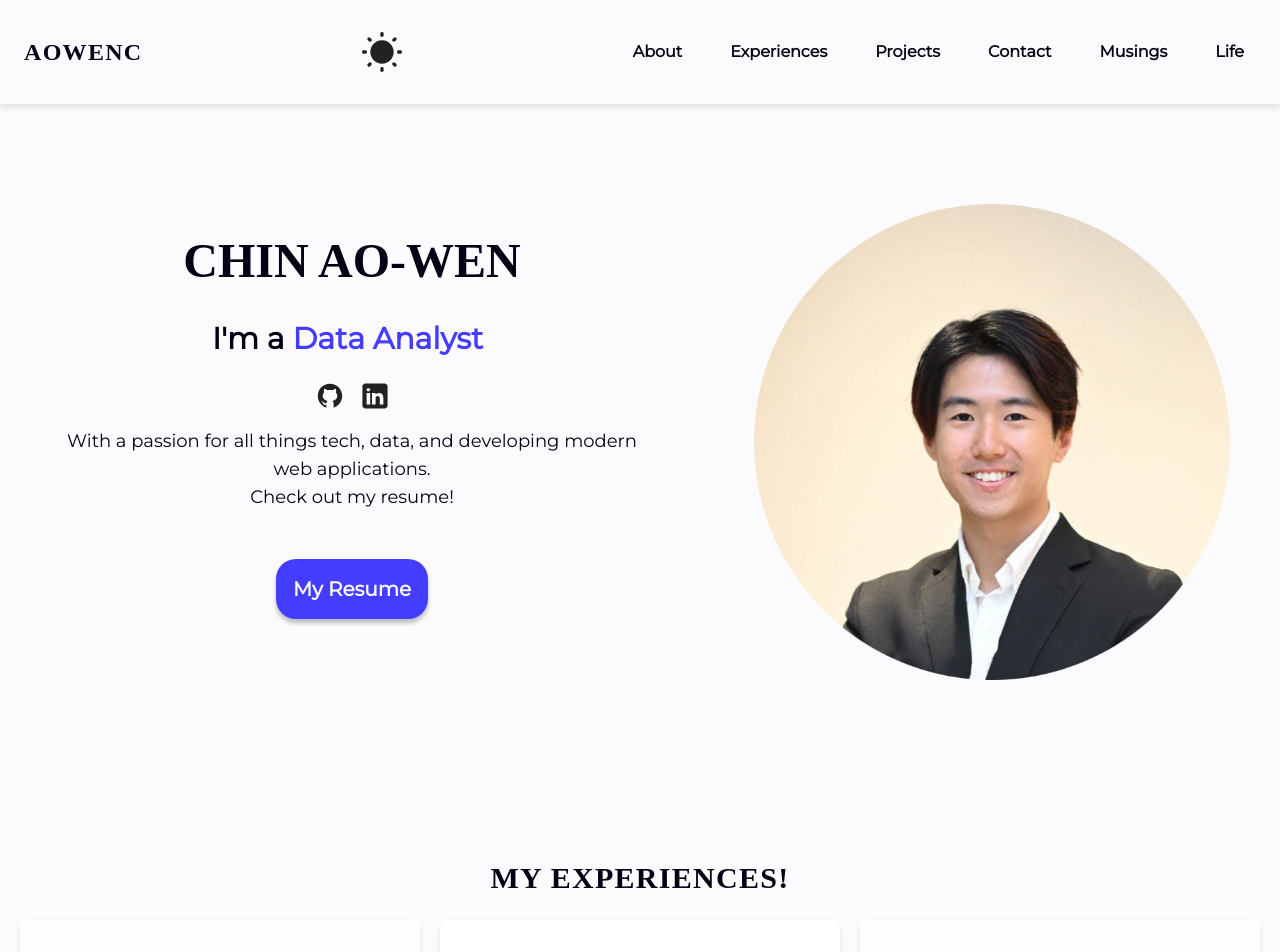
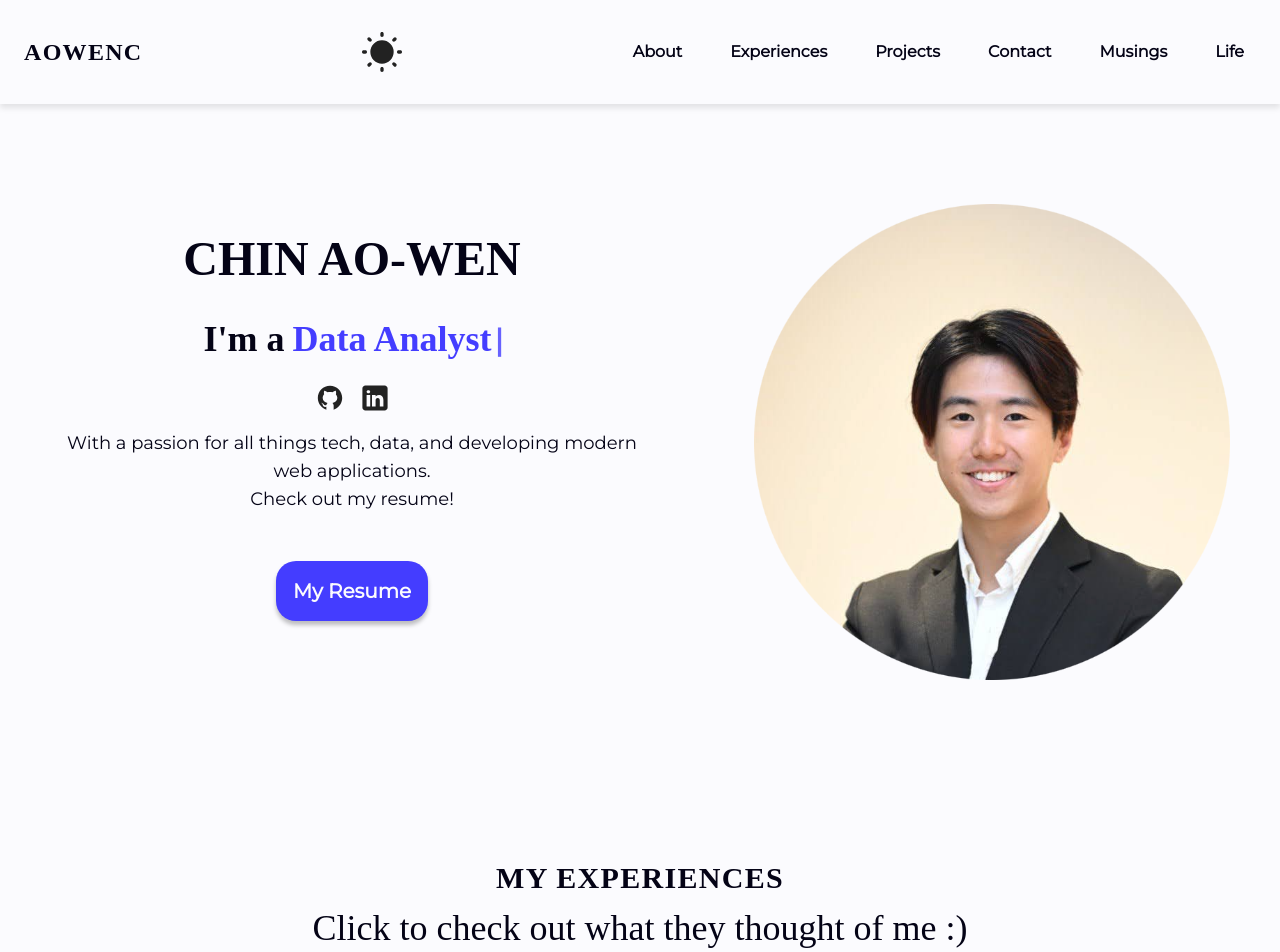
Before and after one commit to Chesh1M/qotd, a React (Vite) app: page / in a window 1280 px wide. Shown: the top 952 px of the page. Built offline with nearby package versions, Linux system fonts and the light colour scheme.

Commit message:
Added in new fonts

```diff
--- a/package.json
+++ b/package.json
@@ -10,6 +10,7 @@
     "preview": "vite preview"
   },
   "dependencies": {
+    "@fontsource-variable/caveat": "^5.2.8",
     "@fontsource-variable/rubik": "^5.1.0",
     "@fontsource/montserrat": "^5.1.0",
     "axios": "^1.7.7",
--- a/src/components/Hero/Hero.jsx
+++ b/src/components/Hero/Hero.jsx
@@ -131,12 +131,21 @@ export const Hero = () => {
           style={{ color: "var(--color-text)" }}
         >
           <span>
-            <span className={`text-3xl`} style={{ color: "var(--color-text)" }}>
+            <span
+              className={`text-4xl`}
+              style={{
+                color: "var(--color-text)",
+                fontFamily: "Caveat Variable",
+              }}
+            >
               I'm a
             </span>
             <span
-              className={`text-3xl ml-2`}
-              style={{ color: "var(--color-accent)" }}
+              className={`text-4xl ml-2`}
+              style={{
+                color: "var(--color-accent)",
+                fontFamily: "Caveat Variable",
+              }}
             >
               {text}
             </span>
--- a/src/components/Testimonials/Testimonials.jsx
+++ b/src/components/Testimonials/Testimonials.jsx
@@ -60,11 +60,17 @@ export const Testimonials = () => {
   return (
     <div className={`${styles.recommendationsContainer}`}>
       <h2
-        className={`text-3xl pb-5 md:pb-6 ${styles.sectionHeader}`}
+        className={`text-3xl pb-2 md:pb-3 ${styles.sectionHeader}`}
         style={{ color: "var(--color-text)" }}
       >
-        My Experiences!
+        My Experiences
       </h2>
+      <p
+        className={`text-4xl pb-5 md:pb-6 ${styles.headerParagraph}`}
+        style={{ color: "var(--color-text)" }}
+      >
+        Click to check out what they thought of me :)
+      </p>
       <div className={`${styles.lettersGrid}`}>
         {lettersData.map((letter, index) => (
           <div
--- a/src/components/Testimonials/Testimonials.module.css
+++ b/src/components/Testimonials/Testimonials.module.css
@@ -11,6 +11,10 @@
   font-weight: 800;
   letter-spacing: 1.3px;
   text-transform: uppercase;
+}
+
+.headerParagraph {
+  font-family: "Caveat Variable";
 }
 
 .lettersGrid {
--- a/src/main.jsx
+++ b/src/main.jsx
@@ -5,6 +5,8 @@ import "./index.css";
 
 import "@fontsource/montserrat";
 import "@fontsource-variable/rubik";
+import "@fontsource-variable/caveat";
+
 import { Theme } from "./components/Theme/Theme.jsx";
 
 createRoot(document.getElementById("root")).render(
--- a/src/vars.css
+++ b/src/vars.css
@@ -11,6 +11,7 @@
   /* Fonts */
   --font-montserrat: "Montserrat";
   --font-rubik: "Rubik";
+  --font-caveat: "Caveat";
 }
 
 [data-theme="dark"] {
```
Also changed, not shown: 1 other file (tests, documents, lock files or other folders).
